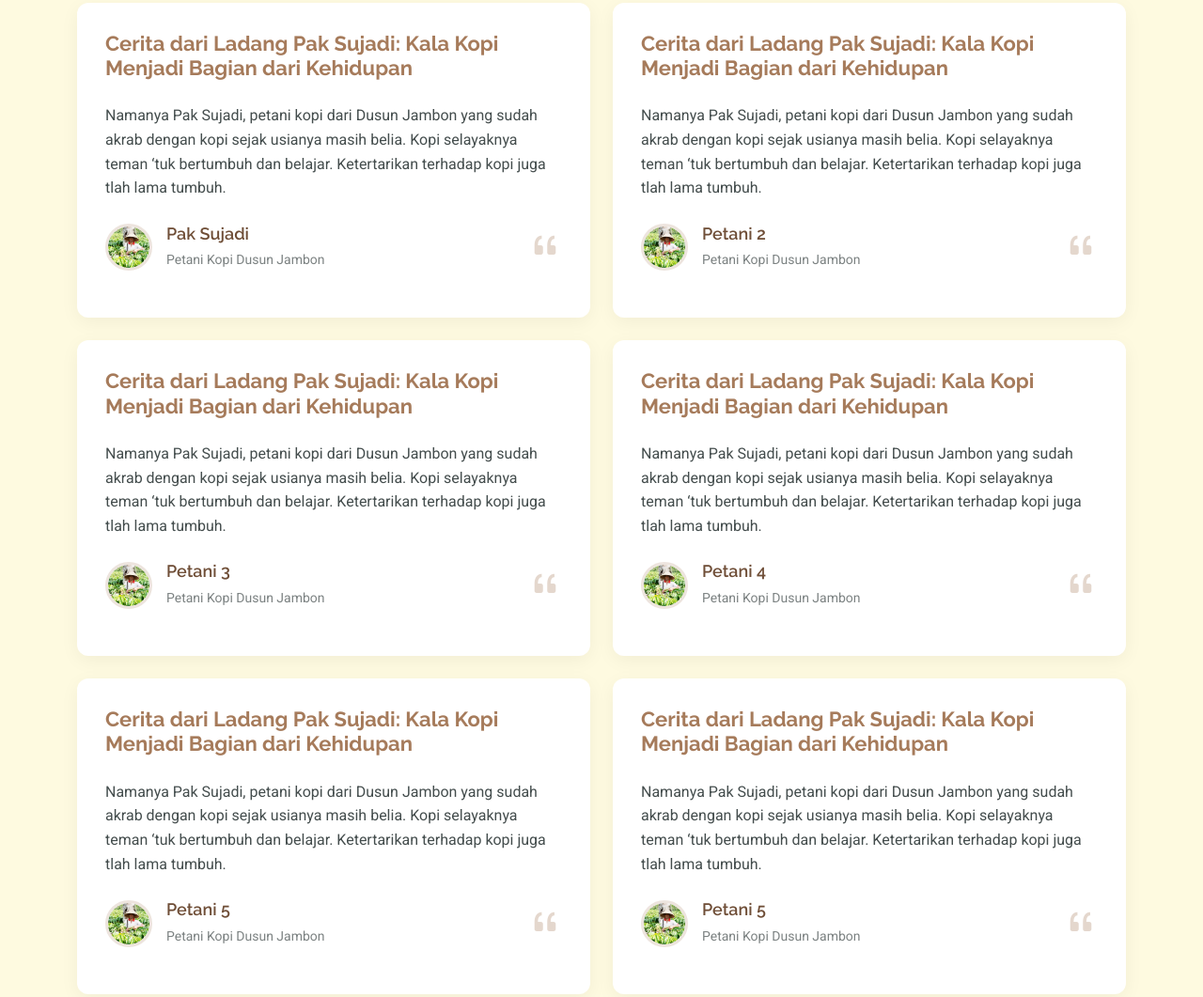
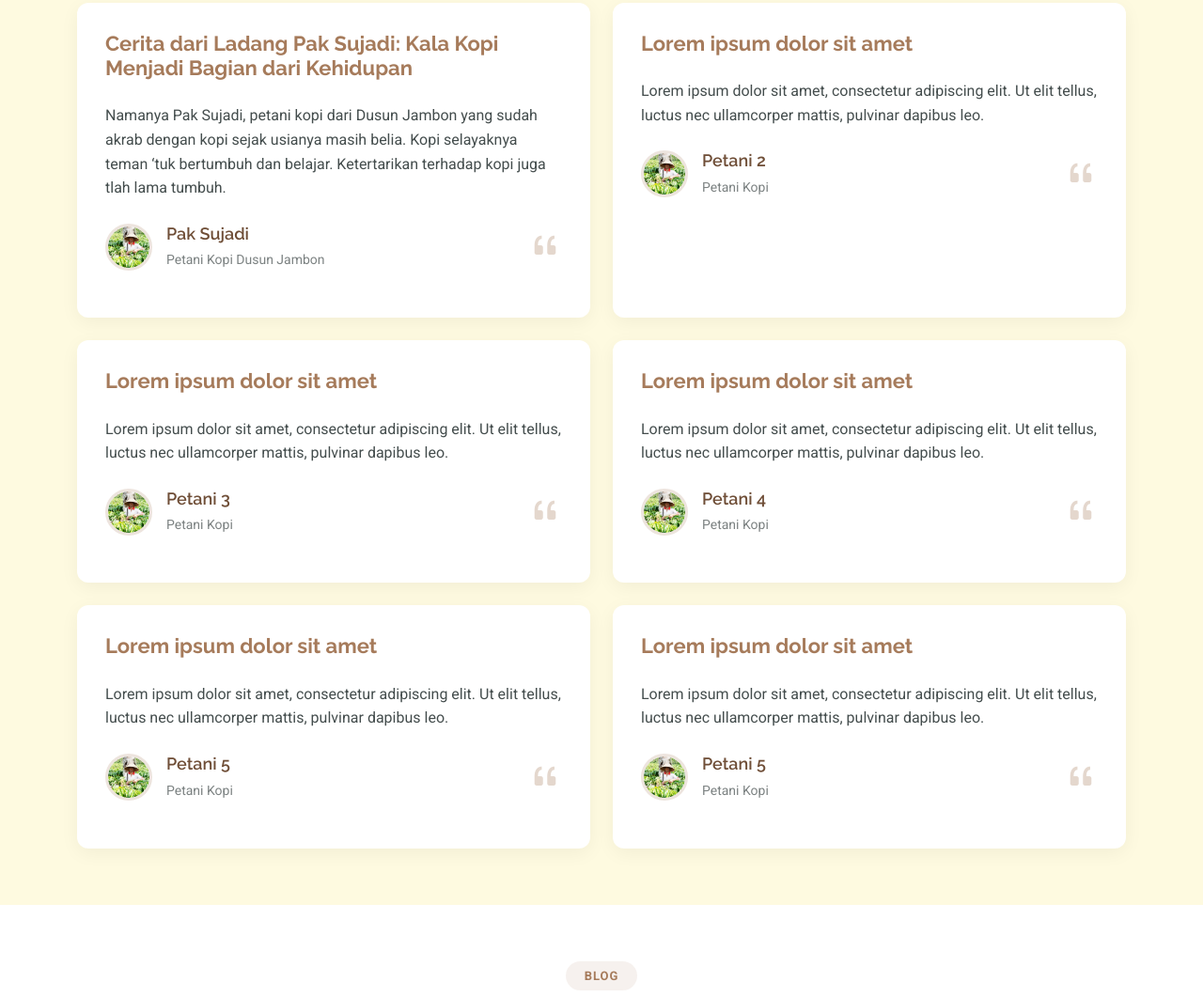
Before and after one commit to sausanbr/kopi-lanjan, a plain HTML site: page index.html in a window 1280 px wide. Shown: the part 5195-6256 px from the top of the page at 94% size. Drawn offline with Linux system fonts and the light colour scheme.

Commit message:
Fixing isi template kisah petani

```diff
--- a/index.html
+++ b/index.html
@@ -752,14 +752,14 @@
           <!-- Kisah Petani 2 -->
           <div class="col-lg-6" data-aos="fade-up" data-aos-delay="100">
             <div class="testimonial-item">
-            <h4>Cerita dari Ladang Pak Sujadi: Kala Kopi Menjadi Bagian dari Kehidupan</h4>
-              <p>Namanya Pak Sujadi, petani kopi dari Dusun Jambon yang sudah akrab dengan kopi sejak usianya masih belia. Kopi selayaknya teman ‘tuk bertumbuh dan belajar. Ketertarikan terhadap kopi juga tlah lama tumbuh.</p>
+            <h4>Lorem ipsum dolor sit amet</h4>
+              <p>Lorem ipsum dolor sit amet, consectetur adipiscing elit. Ut elit tellus, luctus nec ullamcorper mattis, pulvinar dapibus leo.</p>
               <div class="testimonial-footer">
                 <div class="testimonial-author">
                   <img src="assets/img/petani/cth-pak-sujadi.jpeg" alt="Author" class="img-fluid rounded-circle" loading="lazy">
                   <div>
                     <h5>Petani 2</h5>
-                    <span>Petani Kopi Dusun Jambon</span>
+                    <span>Petani Kopi</span>
                   </div>
                 </div>
                 <div class="quote-icon">
@@ -770,17 +770,17 @@
           </div>
           <!-- End Kisah Petani -->
 
-          <!-- Kisah Petani 1 -->
+          <!-- Kisah Petani 3 -->
           <div class="col-lg-6" data-aos="fade-up" data-aos-delay="100">
             <div class="testimonial-item">
-            <h4>Cerita dari Ladang Pak Sujadi: Kala Kopi Menjadi Bagian dari Kehidupan</h4>
-              <p>Namanya Pak Sujadi, petani kopi dari Dusun Jambon yang sudah akrab dengan kopi sejak usianya masih belia. Kopi selayaknya teman ‘tuk bertumbuh dan belajar. Ketertarikan terhadap kopi juga tlah lama tumbuh.</p>
+            <h4>Lorem ipsum dolor sit amet</h4>
+              <p>Lorem ipsum dolor sit amet, consectetur adipiscing elit. Ut elit tellus, luctus nec ullamcorper mattis, pulvinar dapibus leo.</p>
               <div class="testimonial-footer">
                 <div class="testimonial-author">
                   <img src="assets/img/petani/cth-pak-sujadi.jpeg" alt="Author" class="img-fluid rounded-circle" loading="lazy">
                   <div>
                     <h5>Petani 3</h5>
-                    <span>Petani Kopi Dusun Jambon</span>
+                    <span>Petani Kopi</span>
                   </div>
                 </div>
                 <div class="quote-icon">
@@ -791,17 +791,17 @@
           </div>
           <!-- End Kisah Petani -->
 
-                    <!-- Kisah Petani 1 -->
+          <!-- Kisah Petani 4 -->
           <div class="col-lg-6" data-aos="fade-up" data-aos-delay="100">
             <div class="testimonial-item">
-            <h4>Cerita dari Ladang Pak Sujadi: Kala Kopi Menjadi Bagian dari Kehidupan</h4>
-              <p>Namanya Pak Sujadi, petani kopi dari Dusun Jambon yang sudah akrab dengan kopi sejak usianya masih belia. Kopi selayaknya teman ‘tuk bertumbuh dan belajar. Ketertarikan terhadap kopi juga tlah lama tumbuh.</p>
+            <h4>Lorem ipsum dolor sit amet</h4>
+              <p>Lorem ipsum dolor sit amet, consectetur adipiscing elit. Ut elit tellus, luctus nec ullamcorper mattis, pulvinar dapibus leo.</p>
               <div class="testimonial-footer">
                 <div class="testimonial-author">
                   <img src="assets/img/petani/cth-pak-sujadi.jpeg" alt="Author" class="img-fluid rounded-circle" loading="lazy">
                   <div>
                     <h5>Petani 4</h5>
-                    <span>Petani Kopi Dusun Jambon</span>
+                    <span>Petani Kopi</span>
                   </div>
                 </div>
                 <div class="quote-icon">
@@ -812,17 +812,17 @@
           </div>
           <!-- End Kisah Petani -->
 
-          <!-- Kisah Petani 1 -->
+          <!-- Kisah Petani 5 -->
           <div class="col-lg-6" data-aos="fade-up" data-aos-delay="100">
             <div class="testimonial-item">
-            <h4>Cerita dari Ladang Pak Sujadi: Kala Kopi Menjadi Bagian dari Kehidupan</h4>
-              <p>Namanya Pak Sujadi, petani kopi dari Dusun Jambon yang sudah akrab dengan kopi sejak usianya masih belia. Kopi selayaknya teman ‘tuk bertumbuh dan belajar. Ketertarikan terhadap kopi juga tlah lama tumbuh.</p>
+            <h4>Lorem ipsum dolor sit amet</h4>
+              <p>Lorem ipsum dolor sit amet, consectetur adipiscing elit. Ut elit tellus, luctus nec ullamcorper mattis, pulvinar dapibus leo.</p>
               <div class="testimonial-footer">
                 <div class="testimonial-author">
                   <img src="assets/img/petani/cth-pak-sujadi.jpeg" alt="Author" class="img-fluid rounded-circle" loading="lazy">
                   <div>
                     <h5>Petani 5</h5>
-                    <span>Petani Kopi Dusun Jambon</span>
+                    <span>Petani Kopi</span>
                   </div>
                 </div>
                 <div class="quote-icon">
@@ -833,17 +833,17 @@
           </div>
           <!-- End Kisah Petani -->
 
-                    <!-- Kisah Petani 1 -->
+          <!-- Kisah Petani 6 -->
           <div class="col-lg-6" data-aos="fade-up" data-aos-delay="100">
             <div class="testimonial-item">
-            <h4>Cerita dari Ladang Pak Sujadi: Kala Kopi Menjadi Bagian dari Kehidupan</h4>
-              <p>Namanya Pak Sujadi, petani kopi dari Dusun Jambon yang sudah akrab dengan kopi sejak usianya masih belia. Kopi selayaknya teman ‘tuk bertumbuh dan belajar. Ketertarikan terhadap kopi juga tlah lama tumbuh.</p>
+            <h4>Lorem ipsum dolor sit amet</h4>
+              <p>Lorem ipsum dolor sit amet, consectetur adipiscing elit. Ut elit tellus, luctus nec ullamcorper mattis, pulvinar dapibus leo.</p>
               <div class="testimonial-footer">
                 <div class="testimonial-author">
                   <img src="assets/img/petani/cth-pak-sujadi.jpeg" alt="Author" class="img-fluid rounded-circle" loading="lazy">
                   <div>
                     <h5>Petani 5</h5>
-                    <span>Petani Kopi Dusun Jambon</span>
+                    <span>Petani Kopi</span>
                   </div>
                 </div>
                 <div class="quote-icon">
```
